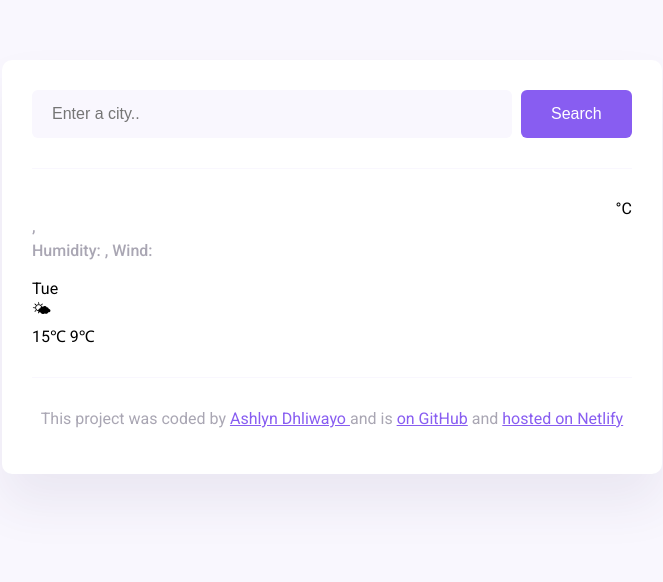
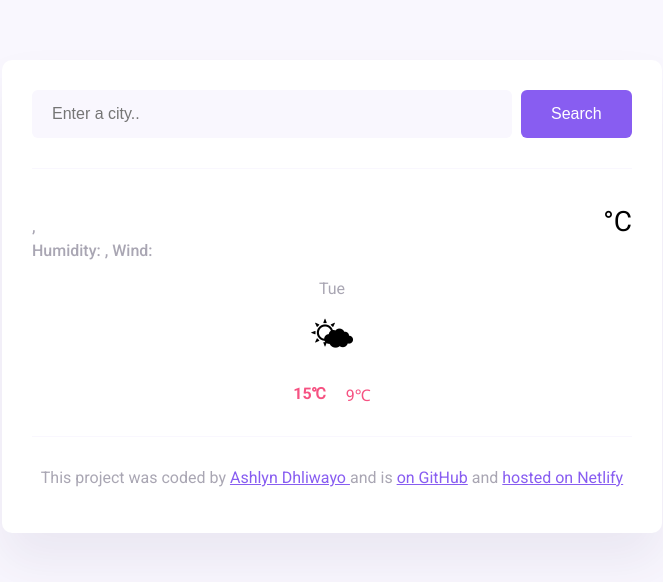
Before and after one commit to Nomadhli/week-6-homework, a website built with Parcel: page index.html in a window 1280 px wide. Shown: the whole page, without its empty margins (308-971 px from the left). Built offline with nearby package versions, Linux system fonts and the light colour scheme.

Commit message:
Styled the forecast section. Added color and centered the elements

```diff
--- a/index.html
+++ b/index.html
@@ -45,9 +45,13 @@
                 <div class="weather-forecast-day">
                     <div class="weather-forecast-date">Tue</div>
                     <div class="weather-forecast-icon">🌤</div>
-                    <div class="weather-forecast-temperatures">15℃ 9℃</div>
+                    <div class="weather-forecast-temperatures">
+                        <div class="weather-forecast-temperature">
+                            <strong>15℃</strong>
+                        </div>
+                        <div class="weather-forecast-temperature">9℃</div>
+                    </div>
                 </div>
-            </div>
         </main>
         <footer>
             <p>
--- a/src/styles.css
+++ b/src/styles.css
@@ -82,11 +82,31 @@ main {
   font-weight: bold;
 }
 
-.weatehr-app-unit {
+.weather-app-unit {
   margin-top: 6px;
   font-size: 28px;
 }
-
+.weather-forecast-date {
+  text-align: center;
+  color: rgba(39, 33, 66, 0.4);
+  font-size: 16px;
+  line-height: 20px;
+  margin-bottom: 10px;
+}
+.weather-forecast-icon {
+  text-align: center;
+  font-size: 38px;
+}
+.weather-forecast-temperatures {
+  text-align: center;
+  color: #f65282;
+  margin-top: 10px;
+  display: flex;
+  justify-content: center;
+}
+.weather-forecast-temperature {
+  padding: 0 10px;
+}
 footer {
   border-top: 1px solid #f9f7fe;
   text-align: center;
```
